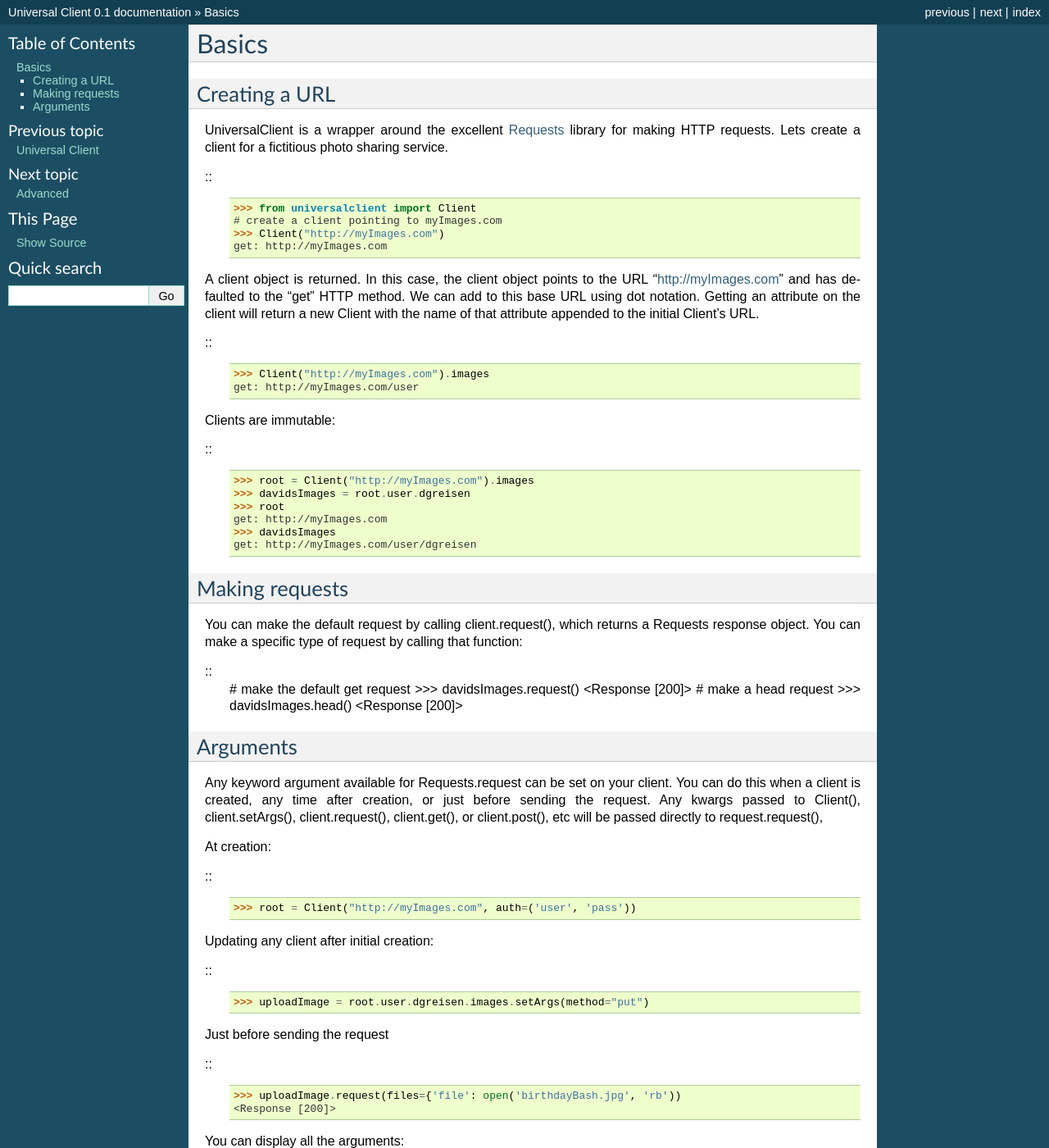
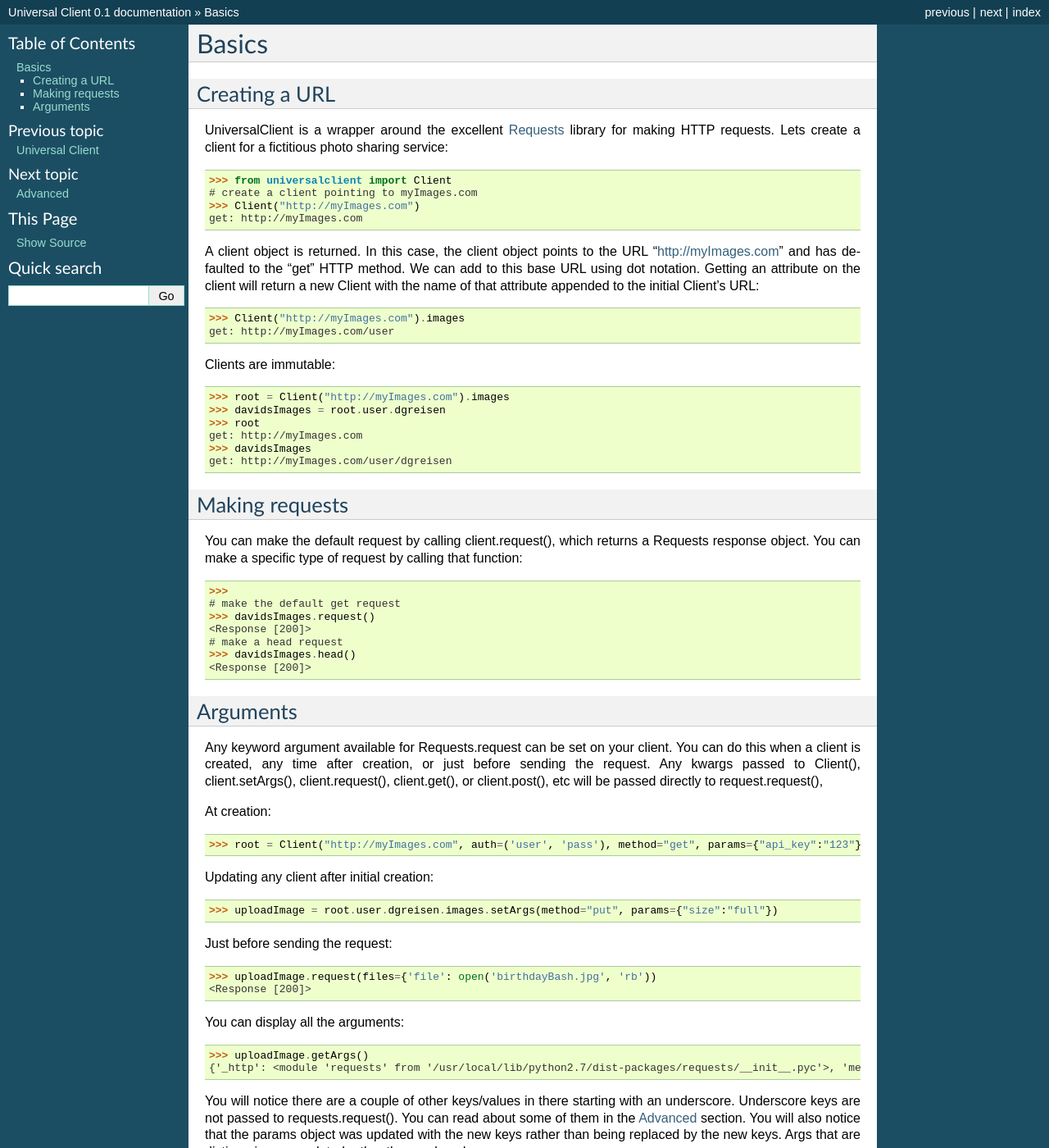
Before and after one commit to dgreisen/universalclient, a Sphinx documentation site: the page built from docs/basics.rst, in a window 1280 px wide and 1400 px high. Shown: the whole window at 82% size. Built offline with Sphinx 7.4.7, drawn with Linux system fonts in a browser that asks for light colours; some of the changed text lies outside the part shown.

Commit message:
updated/fixed docs

```diff
--- a/docs/basics.rst
+++ b/docs/basics.rst
@@ -5,9 +5,8 @@ Creating a URL
 --------------
 
 UniversalClient is a wrapper around the excellent `Requests <http://docs.python-requests.org/en/latest/index.html>`_ library for making HTTP requests.
-Lets create a client for a fictitious photo sharing service.
+Lets create a client for a fictitious photo sharing service::
 
-::
    >>> from universalclient import Client
    # create a client pointing to myImages.com
    >>> Client("http://myImages.com")
@@ -16,15 +15,13 @@ Lets create a client for a fictitious photo sharing service.
 A client object is returned.
 In this case, the client object points to the URL "http://myImages.com" and has defaulted to the "get" HTTP method.
 We can add to this base URL using dot notation.
-Getting an attribute on the client will return a new Client with the name of that attribute appended to the initial Client's URL.
+Getting an attribute on the client will return a new Client with the name of that attribute appended to the initial Client's URL::
 
-::
 	>>> Client("http://myImages.com").images
 	get: http://myImages.com/user
 
-Clients are immutable:
+Clients are immutable::
 
-::
 	>>> root = Client("http://myImages.com").images
 	>>> davidsImages = root.user.dgreisen
 	>>> root
@@ -36,9 +33,9 @@ Making requests
 ---------------
 
 You can make the default request by calling client.request(), which returns a Requests response object.
-You can make a specific type of request by calling that function:
+You can make a specific type of request by calling that function::
 
-::
+	>>>
 	# make the default get request
 	>>> davidsImages.request()
 	<Response [200]>
@@ -53,36 +50,34 @@ Any keyword argument available for Requests.request can be set on your client.
 You can do this when a client is created, any time after creation, or just before sending the request.
 Any kwargs passed to Client(), client.setArgs(), client.request(), client.get(), or client.post(), etc will be passed directly to request.request(),
 
-At creation:
 
-::
-	>>> root = Client("http://myImages.com", auth=('user', 'pass'))
+At creation::
 
-Updating any client after initial creation:
+	>>> root = Client("http://myImages.com", auth=('user', 'pass'), method="get", params={"api_key":"123"})
 
-::
-	>>> uploadImage = root.user.dgreisen.images.setArgs(method="put")
+Updating any client after initial creation::
 
-Just before sending the request
+	>>> uploadImage = root.user.dgreisen.images.setArgs(method="put", params={"size":"full"})
 
-::
+Just before sending the request::
+
 	>>> uploadImage.request(files={'file': open('birthdayBash.jpg', 'rb'))
 	<Response [200]>
 
-You can display all the arguments:
+You can display all the arguments::
 
-::
 	>>> uploadImage.getArgs()
 	{'_http': <module 'requests' from '/usr/local/lib/python2.7/dist-packages/requests/__init__.pyc'>, 'method': 'put', 'auth': ('user', 'pass'), '_path': ['http://myImages.com', 'user', 'dgreisen', 'images']}
 
 You will notice there are a couple of other keys/values in there starting with an underscore.
-Underscores keys are not passed to requests.request().
+Underscore keys are not passed to requests.request().
 You can read about some of them in the :doc:`advanced` section.
+You will also notice that the params object was updated with the new keys rather than being replaced by the new keys.
+Args that are dictionaries are updated rather than replaced.
 
 If you set an argument that already has a value, it will be overridden.
-You can also delete an existing value:
+You can also delete an existing value::
 
-::
 	>>> getAllImages = uploadImage.delArgs("method")
 	>>> "method" in getAllImages.getArgs()
 	False
```
Also changed, not shown: docs/advanced.rst (+5 -10 lines), 8 other files.
